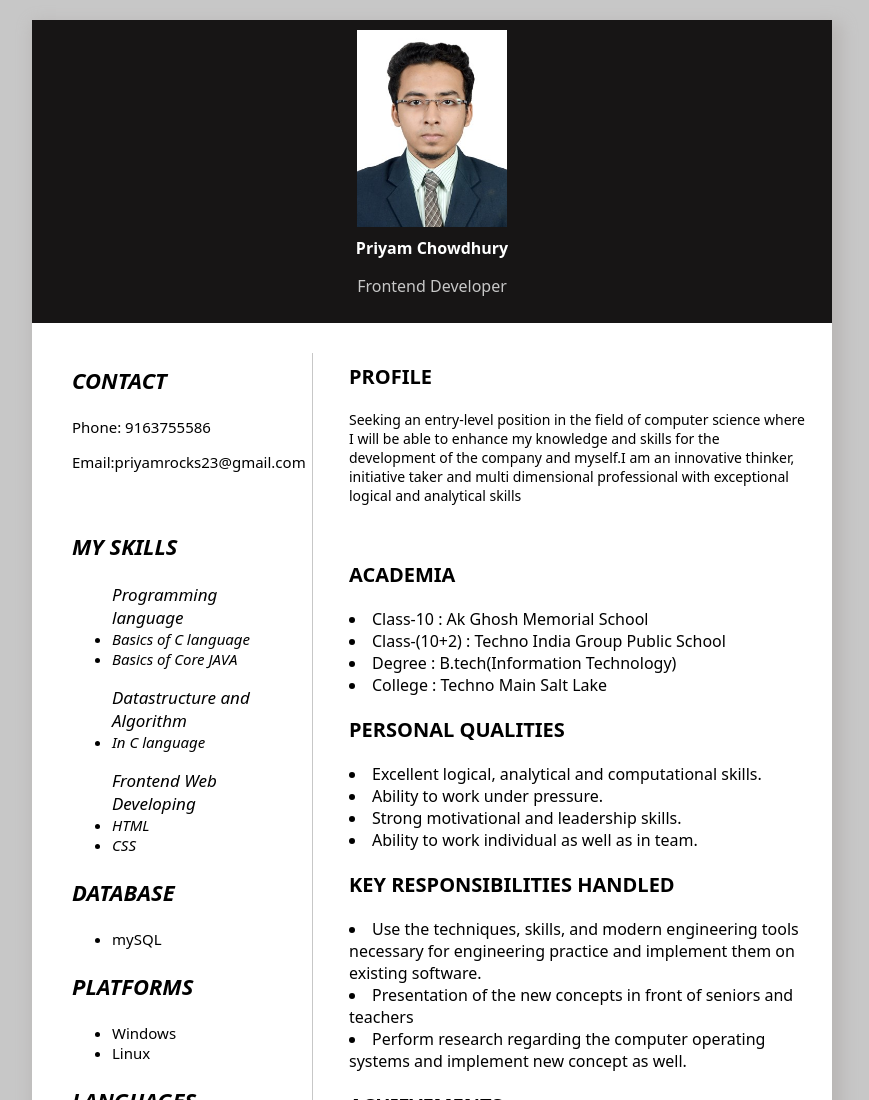
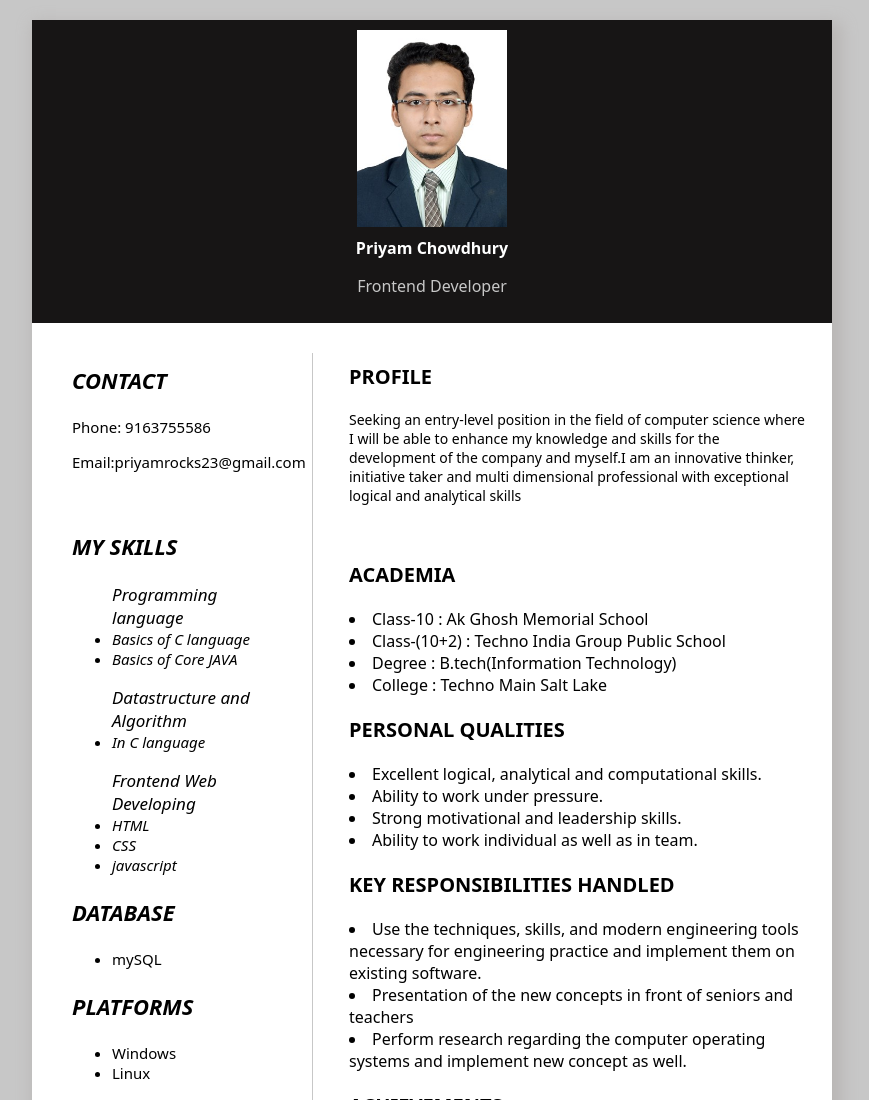
Before and after one commit to Priyam-Chowdhury/BasicResume.github.io, a plain HTML site: page index.html in a window 1280 px wide. Shown: the top 1100 px of the page, without its empty margins (208-1077 px from the left). Drawn offline with Linux system fonts and the light colour scheme.

Commit message:
Update index.html

```diff
--- a/index.html
+++ b/index.html
@@ -37,6 +37,7 @@
                     Frontend Web Developing
                     <li style="font-size: 15px">HTML</li>
                     <li style="font-size: 15px">CSS</li>
+                    <li style="font-size: 15px">javascript</li>
 
                 </ul>
                 <p class="head" style="font-style: italic;font-size: 22px; ">Database</p>
```
